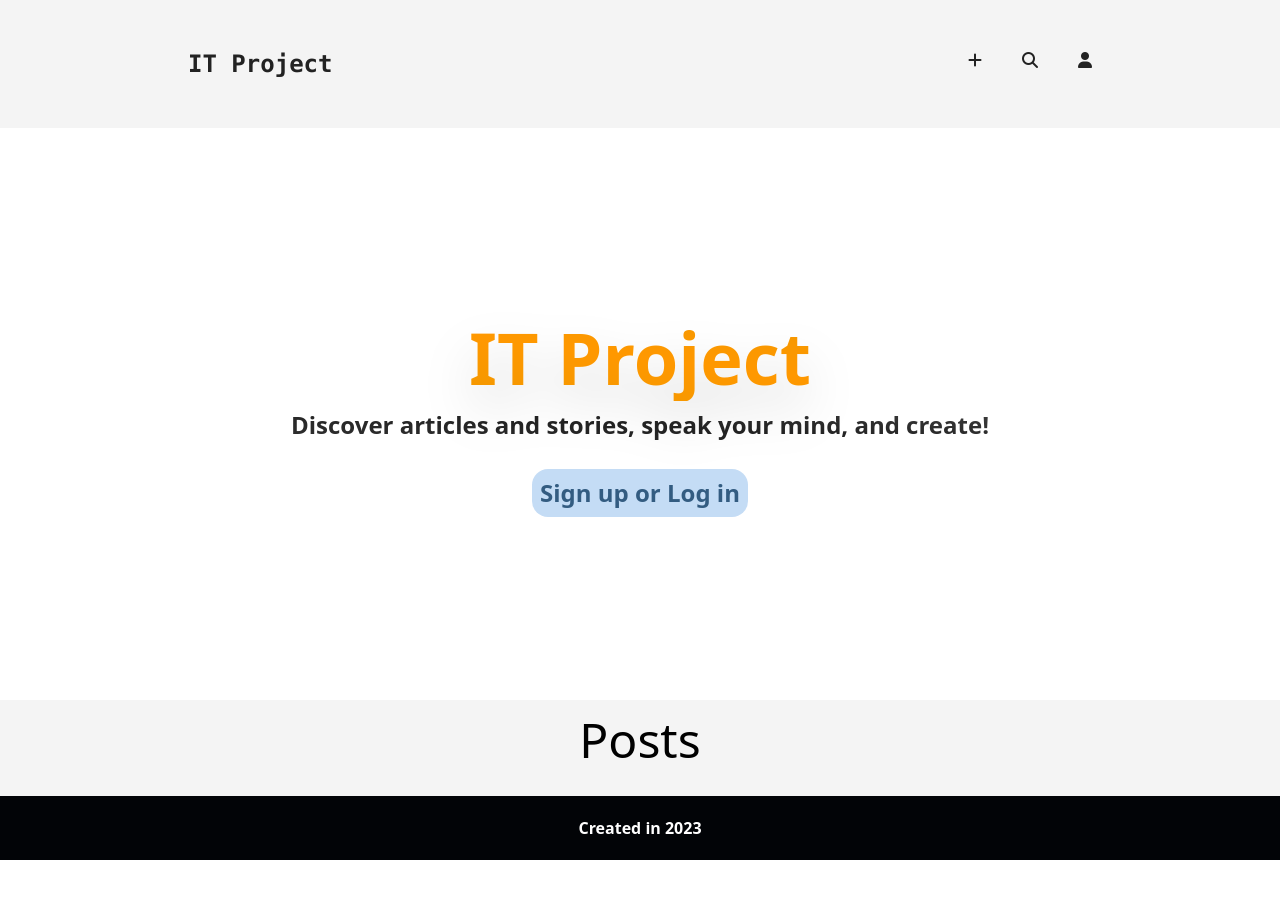
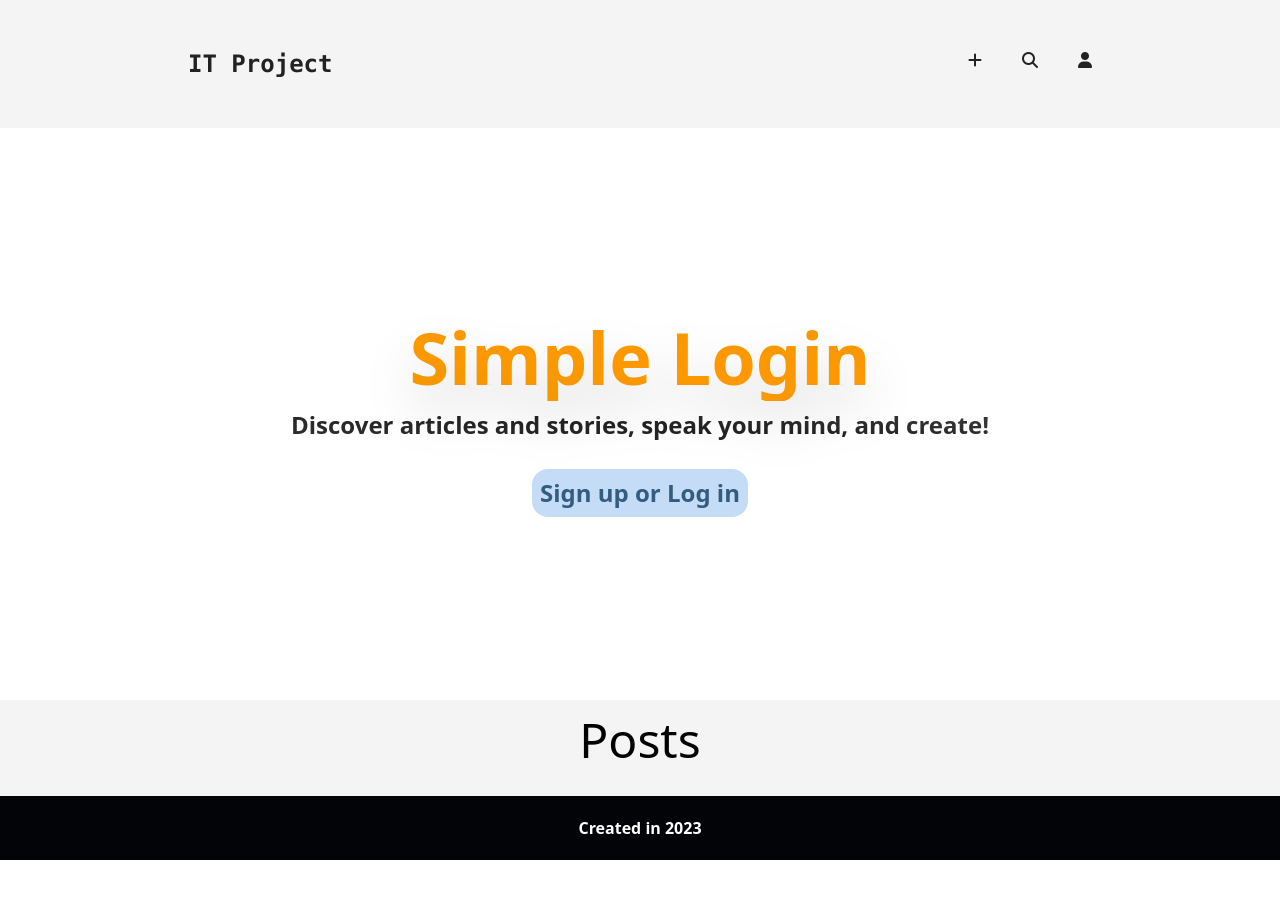
Before and after one commit to AlexDalas/simple-login, a website: page public_html/index.html in a window 1280 px wide. Drawn offline with Linux system fonts and the light colour scheme; no server answers.

Commit message:
Update index.html

```diff
--- a/public_html/index.html
+++ b/public_html/index.html
@@ -13,7 +13,7 @@
         <ul class="right-0 md:w-[100vw] h-auto md:h-[479px] xl:h-[550px] 2xl:h-[679px]">
           <li class="font-semibold font-sans duration-1000 lg:p-6 ce md:h-[479px] xl:h-[550px] 2xl:h-[679px] grid place-items-center">
             <div>
-              <p class="bg-clip-text text-transparent bg-gradient-to-tr from-[#ee9800] via-[#ff9800] to-[#ee9800] drop-shadow-2xl sm:text-6xl md:text-7xl text-5xl p-2 text-center">IT Project</p>
+              <p class="bg-clip-text text-transparent bg-gradient-to-tr from-[#ee9800] via-[#ff9800] to-[#ee9800] drop-shadow-2xl sm:text-6xl md:text-7xl text-5xl p-2 text-center">Simple Login</p>
               <p class="bg-clip-text text-transparent bg-gradient-to-tr from-[#333333] via-[#222222] to-[#444444] text-2xl p-2 text-center">Discover articles and stories, speak your mind, and create!</p>
               <ul class="md:flex m-auto flex-row items-center justify-center">
                 <li class="p-5">
```
